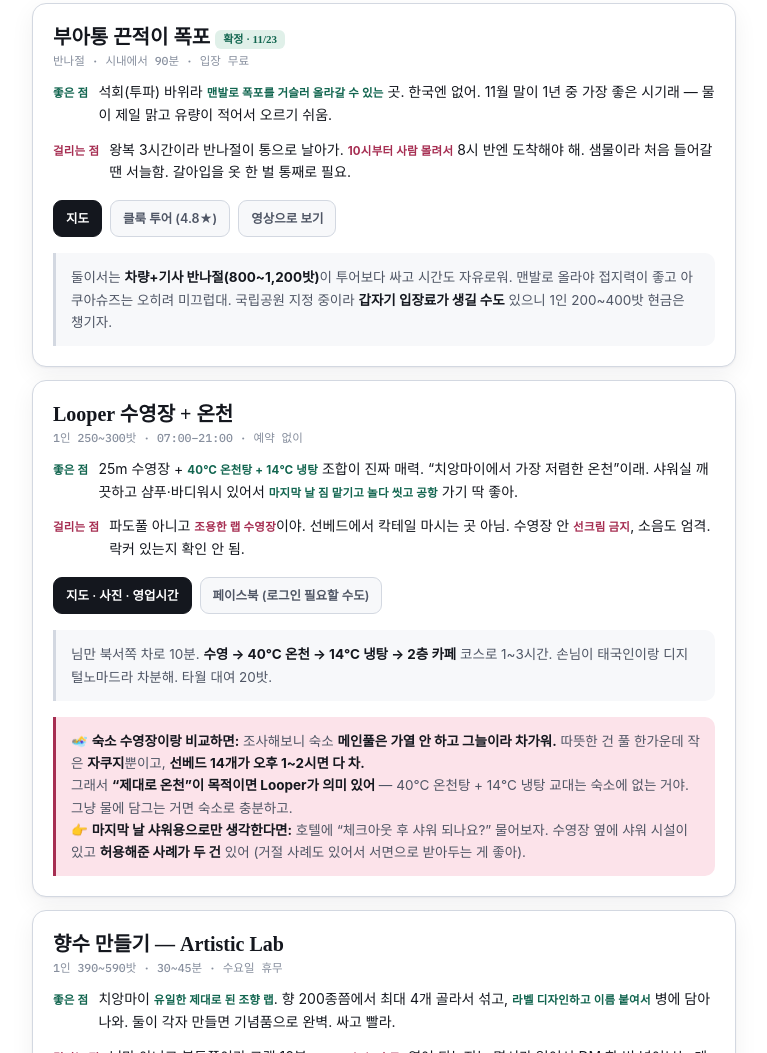
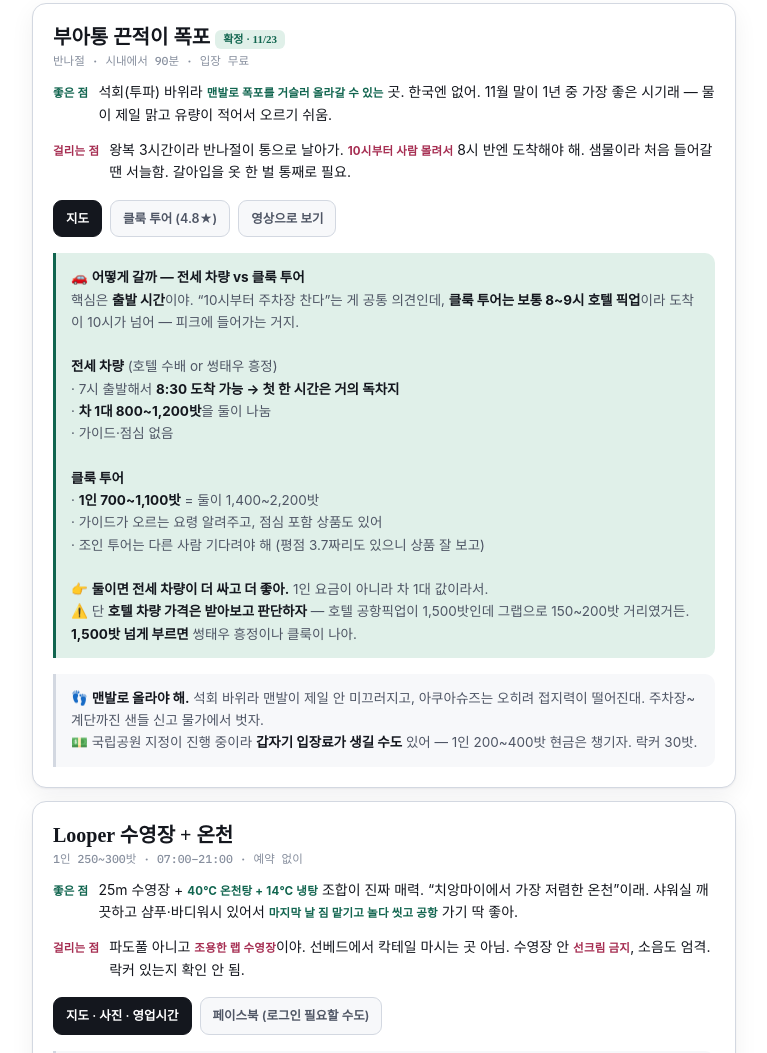
Before and after one commit to chj1330/travel, a plain HTML site: page 2611_chiangmai/index.html in a window 1280 px wide. Shown: the part 1138-2191 px from the top of the page, without its empty margins (256-1023 px from the left). Drawn offline with nearby package versions, Linux system fonts and the light colour scheme; a web font is replaced by a local one.

Commit message:
부아통 가는 방법 비교 추가 (전세 차량 vs 클룩)

```diff
--- a/2611_chiangmai/index.html
+++ b/2611_chiangmai/index.html
@@ -314,7 +314,21 @@ footer{padding-block:34px 44px;color:var(--ink3);font-size:12.5px;text-align:cen
       <a class="btn" href="https://www.klook.com/en-SG/activity/40622-sticky-waterfall-climbing-adventure-chiang-mai/" target="_blank" rel="noopener">클룩 투어 (4.8★)</a>
       <a class="btn" href="https://www.youtube.com/results?search_query=bua+tong+sticky+waterfall" target="_blank" rel="noopener">영상으로 보기</a>
     </div>
-    <div class="note">둘이서는 <b>차량+기사 반나절(800~1,200밧)</b>이 투어보다 싸고 시간도 자유로워. 맨발로 올라야 접지력이 좋고 아쿠아슈즈는 오히려 미끄럽대. 국립공원 지정 중이라 <b>갑자기 입장료가 생길 수도</b> 있으니 1인 200~400밧 현금은 챙기자.</div>
+    <div class="note tip">🚗 <b>어떻게 갈까 — 전세 차량 vs 클룩 투어</b><br>
+    핵심은 <b>출발 시간</b>이야. “10시부터 주차장 찬다”는 게 공통 의견인데, <b>클룩 투어는 보통 8~9시 호텔 픽업</b>이라 도착이 10시가 넘어 — 피크에 들어가는 거지.<br><br>
+    <b>전세 차량</b> (호텔 수배 or 썽태우 흥정)<br>
+    · 7시 출발해서 <b>8:30 도착 가능 → 첫 한 시간은 거의 독차지</b><br>
+    · <b>차 1대 800~1,200밧</b>을 둘이 나눔<br>
+    · 가이드·점심 없음<br><br>
+    <b>클룩 투어</b><br>
+    · <b>1인 700~1,100밧</b> = 둘이 1,400~2,200밧<br>
+    · 가이드가 오르는 요령 알려주고, 점심 포함 상품도 있어<br>
+    · 조인 투어는 다른 사람 기다려야 해 (평점 3.7짜리도 있으니 상품 잘 보고)<br><br>
+    👉 <b>둘이면 전세 차량이 더 싸고 더 좋아.</b> 1인 요금이 아니라 차 1대 값이라서.<br>
+    ⚠️ 단 <b>호텔 차량 가격은 받아보고 판단하자</b> — 호텔 공항픽업이 1,500밧인데 그랩으로 150~200밧 거리였거든. <b>1,500밧 넘게 부르면</b> 썽태우 흥정이나 클룩이 나아.</div>
+
+    <div class="note">👣 <b>맨발로 올라야 해.</b> 석회 바위라 맨발이 제일 안 미끄러지고, 아쿠아슈즈는 오히려 접지력이 떨어진대. 주차장~계단까진 샌들 신고 물가에서 벗자.<br>
+    💵 국립공원 지정이 진행 중이라 <b>갑자기 입장료가 생길 수도</b> 있어 — 1인 200~400밧 현금은 챙기자. 락커 30밧.</div>
   </div>
 
   <div class="ask">
```
